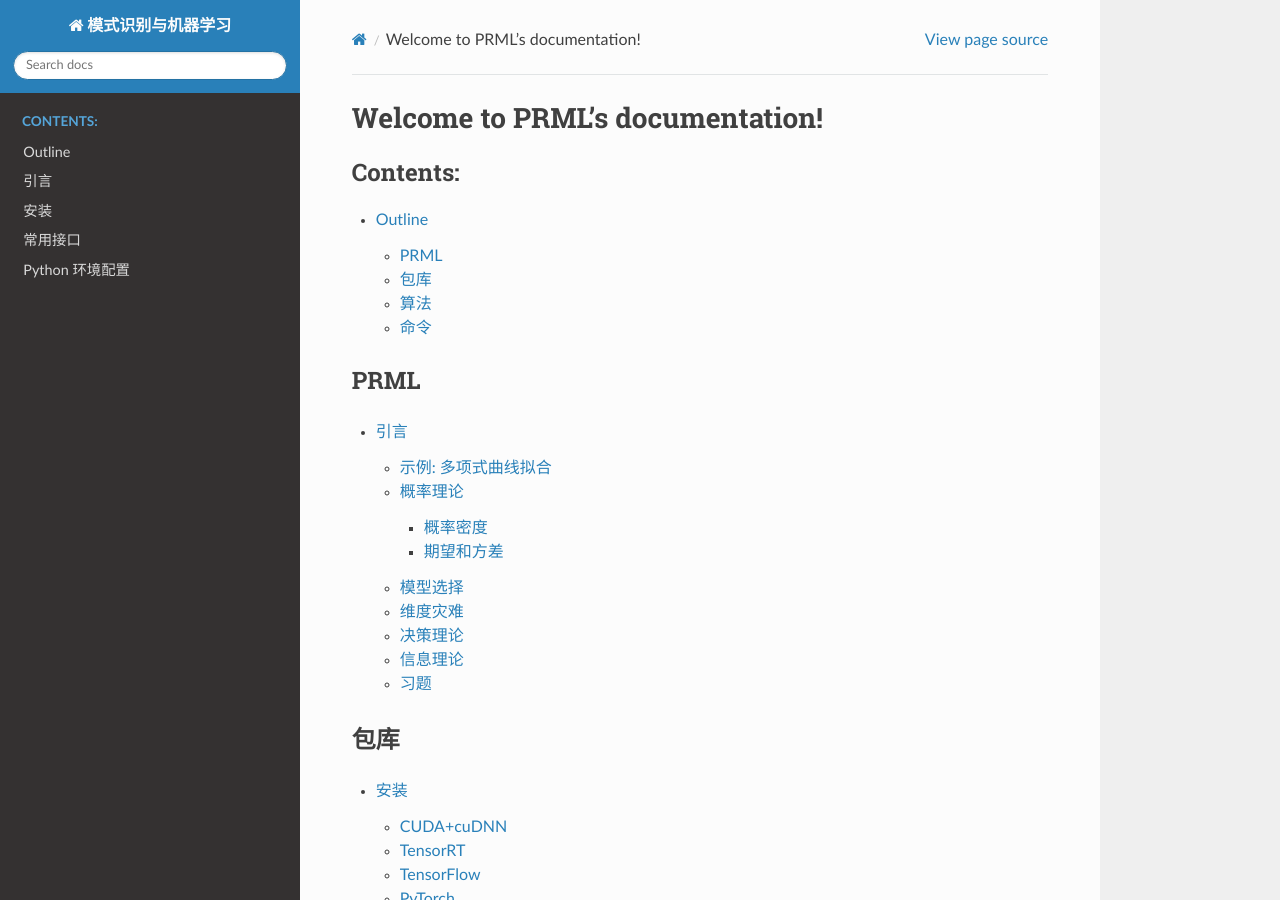
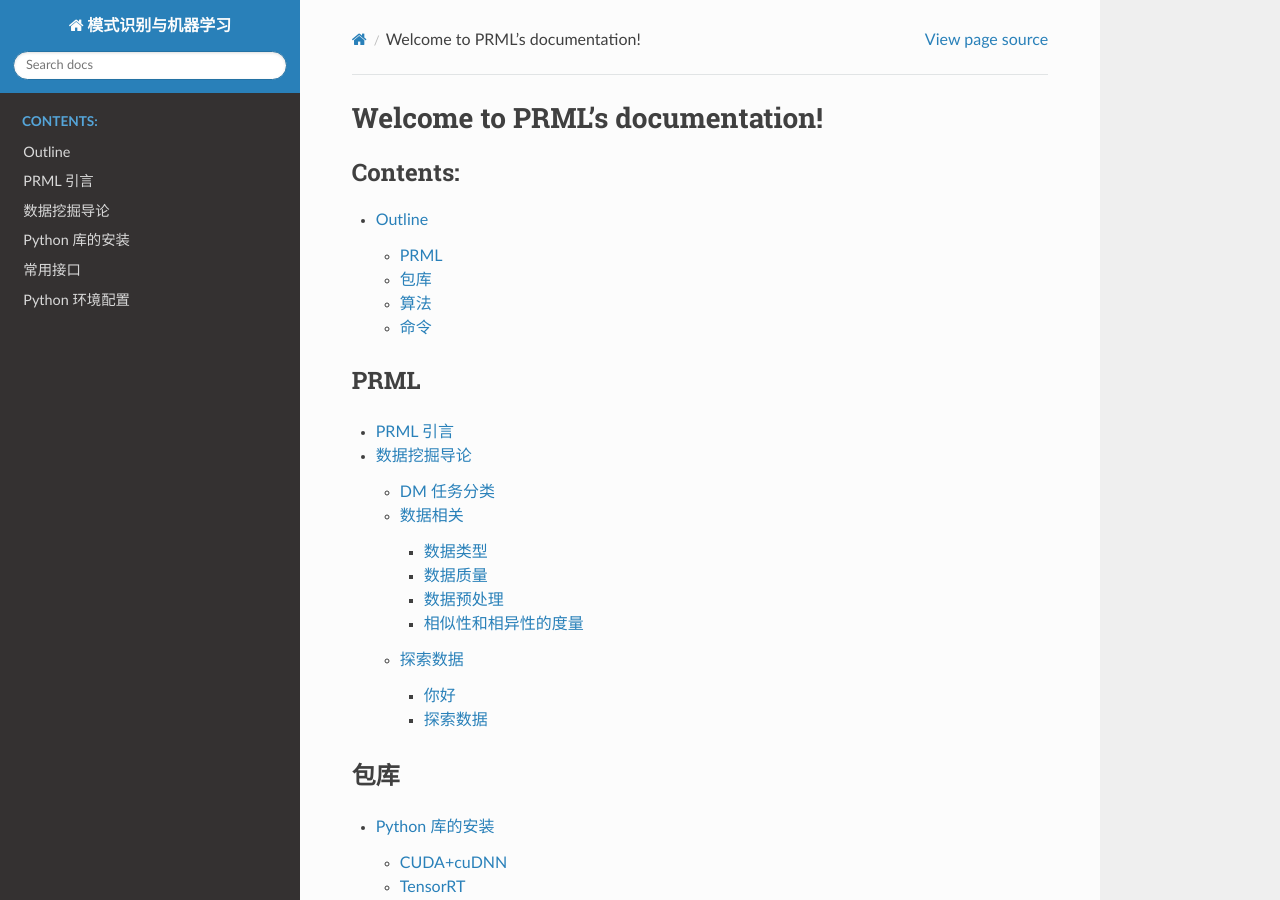
Before and after one commit to eustomadew/PRML-demo, a Sphinx documentation site: the page built from docs/zh_CN/source/index.rst, in a window 1280 px wide and 900 px high. Built offline with Sphinx 7.4.7 and the Read the Docs theme 2.0.0, drawn with Linux system fonts in a browser that asks for light colours; some of the changed lines change nothing that is shown.

Commit message:
saved 8/9 12:25

```diff
--- a/docs/zh_CN/source/PRML/1_Introduction.md
+++ /dev/null
@@ -1,37 +0,0 @@
-# 引言
-
-## 示例: 多项式曲线拟合
-
-**A training set** comprising $N$ observations:
-- data $x$, i.e., $\mathbf{x}= (x_1, ..., x_N)^\mathsf{T}$
-- target value $t$
-
-Fit the data using a polynomial function of the form
-$$y(x,\mathbf{w}) = w_0 + w_1x + w_2x^2 + ... + w_Mx^M = \sum_{j=0}^M w_jx^j$$
-where
-- $M$ is the *order* of the polynomial
-- $x_j$ denotes $x$ raised to the power of $j$
-- $w_j$ is polynomial coefficients
-
-*Note that*, although the polynomial function $y(x,\mathbf{w})$ is a nonlinear function of $x$, it is a linear function of the coefficients $\mathbf{w}$ (vector).
-Functions, such as the polynomial, which are linear in the unknown parameters have important properties and are called *linear models*.
-
-**Coefficients**: determined by fitting the polynomial to the training data, e.g., by minimizing an *error function* that measures the misfit between the function $y(x,\mathbf{w})$, for any given value of $\mathbf{w}$ and the training set data points.
-
-$$E(\mathbf{w}) = \frac{1}{2}\sum_{n=1}^N \{y(x_n,\mathbf{w}) - t_n\}^2$$
-
-## 概率理论
-
-### 概率密度
-
-### 期望和方差
-
-## 模型选择
-
-## 维度灾难
-
-## 决策理论
-
-## 信息理论
-
-## 习题
--- /dev/null
+++ b/docs/zh_CN/source/PRML/1_Introduction.rst
@@ -0,0 +1,39 @@
+================
+PRML 引言
+================
+
+## 示例: 多项式曲线拟合
+
+**A training set** comprising $N$ observations:
+- data $x$, i.e., $\mathbf{x}= (x_1, ..., x_N)^\mathsf{T}$
+- target value $t$
+
+Fit the data using a polynomial function of the form
+$$y(x,\mathbf{w}) = w_0 + w_1x + w_2x^2 + ... + w_Mx^M = \sum_{j=0}^M w_jx^j$$
+where
+- $M$ is the *order* of the polynomial
+- $x_j$ denotes $x$ raised to the power of $j$
+- $w_j$ is polynomial coefficients
+
+*Note that*, although the polynomial function $y(x,\mathbf{w})$ is a nonlinear function of $x$, it is a linear function of the coefficients $\mathbf{w}$ (vector).
+Functions, such as the polynomial, which are linear in the unknown parameters have important properties and are called *linear models*.
+
+**Coefficients**: determined by fitting the polynomial to the training data, e.g., by minimizing an *error function* that measures the misfit between the function $y(x,\mathbf{w})$, for any given value of $\mathbf{w}$ and the training set data points.
+
+$$E(\mathbf{w}) = \frac{1}{2}\sum_{n=1}^N \{y(x_n,\mathbf{w}) - t_n\}^2$$
+
+## 概率理论
+
+### 概率密度
+
+### 期望和方差
+
+## 模型选择
+
+## 维度灾难
+
+## 决策理论
+
+## 信息理论
+
+## 习题
--- /dev/null
+++ b/docs/zh_CN/source/PRML/2_DataPreprocessing.rst
@@ -0,0 +1,249 @@
+=====================
+数据挖掘导论
+=====================
+
+
+---------------------
+DM 任务分类
+---------------------
+.. 绪论
+
+数据挖掘任务通常分为两大类：
+
+- **预测任务**
+
+    - 目标：根据其他属性的值，预测特定属性的值。
+    - *目标变量 (target variable)* / *因变量 (dependent variable)*: 被预测的属性。
+    - *说明变量 (explanatory variable)* / *自变量 (independent variable)*: 用来做预测的属性。
+
+- **描述任务**
+
+    - 目标: 导出概括数据中潜在联系的模式 (相关、趋势、聚类、轨迹和异常)。
+    - 本质上，描述性数据挖掘任务通常是探查性的，并且常常需要后处理技术验证和解释结果。
+
+.. admonition:: 四种主要数据挖掘任务 (数据)：
+
+    - 预测建模 (predictive modeling)
+
+        - 分类 (classification)
+        - 回归 (regression)
+
+    - 关联分析 (association analysis)
+    - 聚类分析 (cluster analysis)
+    - 异常检测 (anomaly detection)
+
+- 预测建模 (predictive modeling)
+
+    - 以说明变量函数的方式为目标变量建立模型
+    - 有两类预测建模任务
+
+        - 分类 (classification): 用于预测离散的目标变量
+        - 回归 (regression): 用于预测连续的目标变量
+
+    - 任务目标：训练一个模型，使目标变量预测值与实际值之间的误差达到最小
+    - e.g.,: 可以用来确定顾客对产品促销活动的反应、预测地球生态系统的扰动、或根据检查结果判断病人是否患有某种疾病。
+
+- 关联分析 (association analysis)
+
+    - 用来发现描述数据中强关联特征的模式；所发现的模式通常用蕴涵规则或特征子集的形式表示。
+    - 由于搜索空间是指数规模的，关联分析的目标是以有效的方式提取最有趣的模式。
+    - 应用：e.g., 文档聚类；找出具有相关功能的基因组、识别用户一起访问的 Web 页面、理解地球气候系统不同元素之间的联系等。
+
+- 聚类分析 (cluster analysis)
+
+    - 旨在发现紧密相关的观测值组群，使得与属于不同簇的观测值相比，属于同一簇的观测值相互之间尽可能类似。
+    - 聚类可用来对相关的顾客分组、找出显著影响地球气候的海洋区域以及压缩数据等。
+
+- 异常检测 (anomaly detection)
+
+    - 任务：识别其特征显著不同于其他数据的观测值，即 *异常点 (anomaly)* 或 *离群点 (outlier)* 。
+    - 目标：发现真正的异常点，而避免错误地将正常的对象标注为异常点。
+    - i.e., 一个好的异常检测器必须具有高检测率和低误报率。
+    - 应用：e.g., 信用卡欺诈检测；检测欺诈、网络攻击、疾病的不寻常模式、生态系统扰动等。
+
+
+
+---------------------
+数据相关
+---------------------
+
+- **数据类型**
+
+    - 数据集的不同表现在多方面，例如：
+
+        - 用来描述数据对象的属性可以具有不同的类型——定量的或定性的，并且
+        - 数据集可能具有特定的性质，如某些数据集包含时间序列或彼此之间具有明显联系的对象。
+
+    - 数据的类型决定我们应使用何种工具和技术来分析数据。
+    - 数据挖掘研究常常是为了适应新的应用领域和新的数据类型的需要而展开的。
+
+- **数据质量**
+
+    - 数据通常远非完美。
+    - 虽然大部分DM技术可容忍部分程度上的数据不完美；但是 *注重理解和提高数据质量* 将改进分析结果的质量。
+    - 通常必须解决的数据质量问题包括
+
+        - 存在噪声和离群点、
+        - 数据遗漏、
+        - 不一致或重复、
+        - 数据有偏差或者不能代表它应该描述的现象或总体情况。
+
+- **使数据适合挖掘的预处理步骤**
+
+    - 通常，原始数据必须加以处理才能适合于分析。
+    - 处理一方面是要提高数据的质量；另一方面要让数据更好地适应特定的数据挖掘技术或工具。
+
+        - 例如，可能需要将连续值属性 (如长度) 转换成具有离散的分类值的属性 (如短、中、长)，以便应用特定技术；
+        - 又如，数据集属性的数目常常需要减少，因为属性较少时许多技术用起来更加有效。
+
+- **根据数据联系分析数据**
+
+    - 数据分析的一种方法是找出数据对象之间的联系，之后使用这些联系而不是数据对象本身来进行其余的分析。
+    - 例如，可以计算对象之间的相似度或距离，然后根据这种相似度或距离进行分析——聚类、分类或异常检测。
+    - 诸如此类的相似性或距离度量很多，要根据数据的类型和特定的应用做出正确的选择。
+
+
+数据类型
+=====================
+
+通常，**数据集** 可以看做数据对象的集合。
+**数据对象** 有时也叫作 *记录、点、向量、模式、事件、案例、样本、观测* 或 *实体*。
+数据对象用一组刻画对象基本特性 (如物体质量或事件发生时间) 的属性描述。
+**属性** 有时也叫作 *变量、特性、字段、特征* 或 *维*。
+
+
+属性与度量
+---------------------
+
+.. admonition:: 1. 什么是属性
+
+    - **属性 (attribute)**: 是对象的性质或特性；因对象而异，或随时间而变化。 e.g.,
+
+        - 符号属性: 具有少量可能的值。e.g., 眼球颜色 :math:`\in` {棕色、黑色、蓝色、绿色、淡褐色……}
+        - 数值属性: 可以取无穷多个值。e.g., 温度
+        - 追根溯源，属性并非数字或符号。然而为了讨论和精细地分析对象的特性，我们为它们赋予了数字或符号。为了用一种明确定义的方式做到这一点，我们需要测量标度。
+
+    - **测量标度 (measurement scale)**: 是将数值或符号值与对象的属性相关联的规则 (函数)。
+
+        - 形式上，*测量过程* 是使用测量标度将一个值与一个特定对象的特定属性相关联。
+        - e.g., 上秤称体重；将人分男女；清点椅子数目，确定能否为所有与会者提供足够的座位。
+        - 在所有这些情况下，对象属性的“物理值”都被映射到数值或符号值。
+
+.. admonition:: 2. 属性类型
+
+    - **属性类型**
+
+        - 属性的性质不必与用来度量它的值的性质相同。
+        - i.e., 用来代表属性的值可能具有不同于属性本身的性质，并且反之亦然。
+        - 属性可以用一种不描述属性全部性质的方式测量。 e.g., 线段长度
+        - 通常将属性的类型称作 **测量标度的类型** 。
+
+    - **属性的不同类型**
+
+        - 数值的如下性质(操作)常常用来描述属性: 相异性、序、加法、乘法。
+        - 给定这些性质，可以定义四种属性类型：
+
+            - 标称 (nominal)
+            - 序数 (ordinal)
+            - 区间 (interval)
+            - 比率 (ratio)
+
+        - 属性类型的定义是累积的。
+
+            - 每种属性类型拥有其上方属性类型上的所有性质和操作；
+            - 但对于某种属性类型合适的操作，对其上方的属性类型都不一定合适。
+
+
+.. admonition:: 3. 属性的不同类型
+
+    四种属性类型的允许的(保持意义的)变换
+.. 不同的属性类型
+
+================== ====== ================================================================== ========================================
+ 表: 不同的属性类型
+-------------------------------------------------------------------------------------------------------------------------------------
+  属性类型          \         描述    (例子)                                                     操作
+================== ====== ================================================================== ========================================
+ 分类的 (定性的)     标称    值仅是不同的名字，即只提供</br>足够的信息以区分对象 (\eq,\neq)         众数、熵、列联相关、卡方检验
+\                   序数    值提供足够的信息确定对象的序 (<,>)                                   中值、百分位、秩检验、游程检验、符号检验
+ 数值的 (定量的)     区间    值之差有意义，即存在测量单位 (+,-)                                   均值、标准差、皮尔逊相关、*t* 和 *F* 检验
+\                   比率    差和比率都有意义 (\*,/)                                             几何平均、调和平均、百分比变差
+================== ====== ================================================================== ========================================
+
+================ ========= =========================================================================================
+ 表: 定义属性层次的变换
+--------------------------------------------------------------------------------------------------------------------
+ 属性类型         \          变换
+================ ========= =========================================================================================
+ 分类的(定性的)     标称      任何一对一变换，例如值的一个排列
+\                  序数      值的保序变换，即 ``新值 = f(旧值)``，其中 *f* 是单调函数
+ 数值的(定量的)     区间      ``新值 = a* 旧值 +b``，其中 *a,b* 是常数
+\                  比率      ``新值 = a* 旧值``
+================ ========= =========================================================================================
+
+.. admonition:: 4. 用值的个数描述属性
+
+    区分属性的一种独立方法是根据属性可能取值的个数来判断。
+
+    - 离散的 (discrete):
+    - 连续的 (continuous):
+
+.. admonition:: 5. 非对称的属性
+
+    对于非对称的属性 (asymmetric attribute)，出现非零属性值才是重要的。
+
+
+数据集的类型
+---------------------
+
+.. admonition:: 1. 数据集的一般特性
+
+    在提供特定类型数据集的细节之前，我们先讨论适用于许多数据集的三个特性，它们对数据挖掘技术具有重要影响，它们是维度、稀疏性和分辨率。
+
+    - 维度 (dimensionality)
+    - 稀疏性 (sparsity)
+    - 分辨率 (resolution)
+
+.. admonition:: 2. 记录数据
+
+    许多数据挖掘任务都假定数据集是记录(数据对象)的汇集，每个记录包含固定的数据字段(属性)集。
+
+.. admonition:: 3. 基于图形的数据
+
+    有时，图形可以方便而有效地表示数据。
+    我们考虑两种特殊情况：
+
+    - (1) 图形捕获数据对象之间的联系，
+    - (2) 数据对象本身用图形表示。
+
+.. admonition:: 4. 有序数据
+
+    对于某些数据类型，属性具有涉及时间或空间序的联系。
+
+
+
+数据质量
+=====================
+
+
+数据预处理
+=====================
+
+
+相似性和相异性的度量
+=====================
+
+
+
+
+---------------------
+探索数据
+---------------------
+
+
+你好
+=====================
+
+
+探索数据
+=====================
--- a/docs/zh_CN/source/Pkgs/1_Installation.rst
+++ b/docs/zh_CN/source/Pkgs/1_Installation.rst
@@ -1,6 +1,6 @@
-==============
-安装
-==============
+===============
+Python 库的安装
+===============
 
 
 ------------------------
--- a/docs/zh_CN/source/index.rst
+++ b/docs/zh_CN/source/index.rst
@@ -21,6 +21,7 @@ PRML
    :maxdepth: 3
 
    PRML/1_Introduction.rst
+   PRML/2_DataPreprocessing.rst
 
 ######
 包库
```
